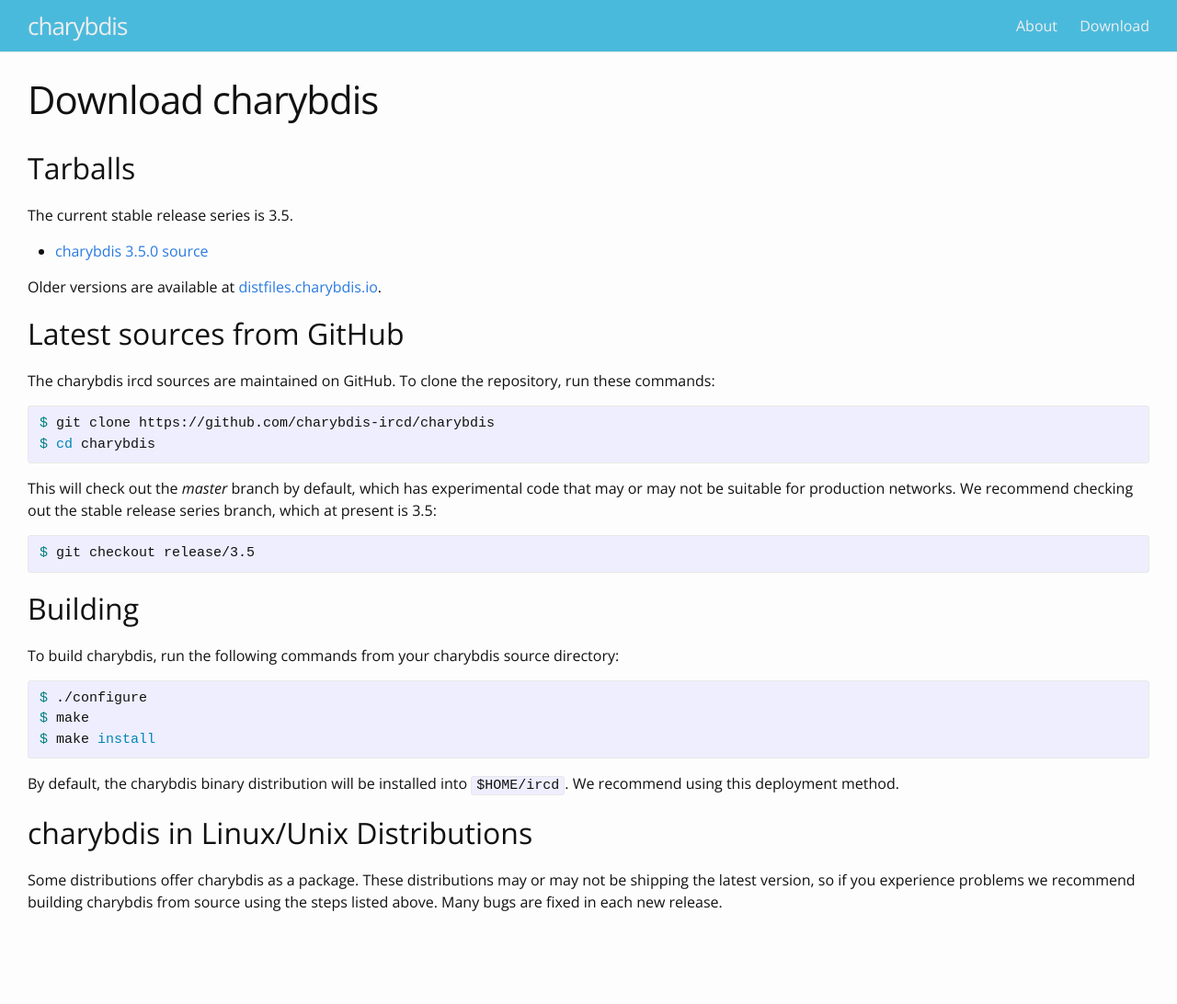
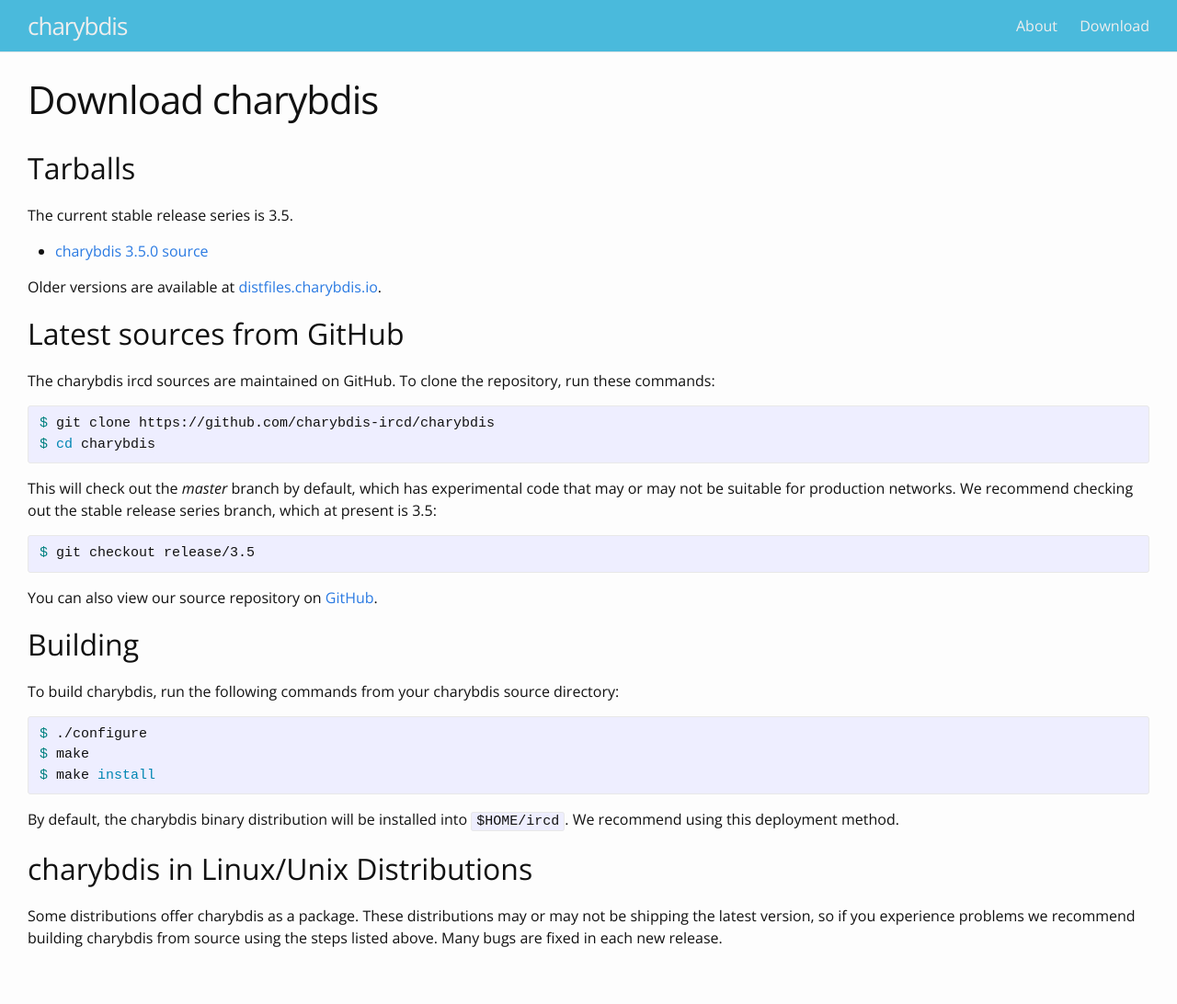
Before and after one commit to charybdis-ircd/charybdis-ircd.github.io, a Jekyll site: the page built from download.md, in a window 1280 px wide. Shown: the whole page at 92% size. Built offline with Jekyll 4.4.1, drawn with Linux system fonts in a browser that asks for light colours; before the commit the page ends 1053 px from its top, so only the background shows below that.

Commit message:
download: add github link

```diff
--- a/download.md
+++ b/download.md
@@ -29,6 +29,8 @@
 $ git checkout release/3.5
 {% endhighlight %}
 
+You can also view our source repository on [GitHub](https://github.com/charybdis-ircd/charybdis).
+
 ## Building
 
 To build charybdis, run the following commands from your charybdis source directory:
```
